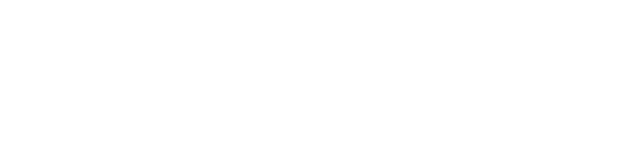
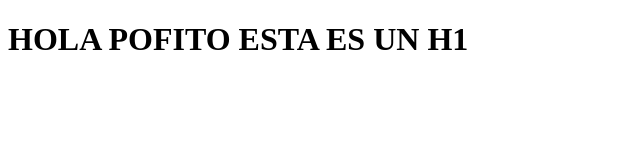
Before and after one commit to krozo111/Pruebas, a plain HTML site: page index.html in a window 1280 px wide. Shown: the whole page, without its empty margins (0-640 px from the left). Drawn offline with Linux system fonts and the light colour scheme.

Commit message:
agreamos un h1

```diff
--- a/index.html
+++ b/index.html
@@ -7,6 +7,7 @@
     <title>HOLA POFO</title>
 </head>
 <body>
+    <h1>HOLA POFITO ESTA ES UN H1</h1>
     <script>alert("holapofito")</script>
 
 </body>
```
